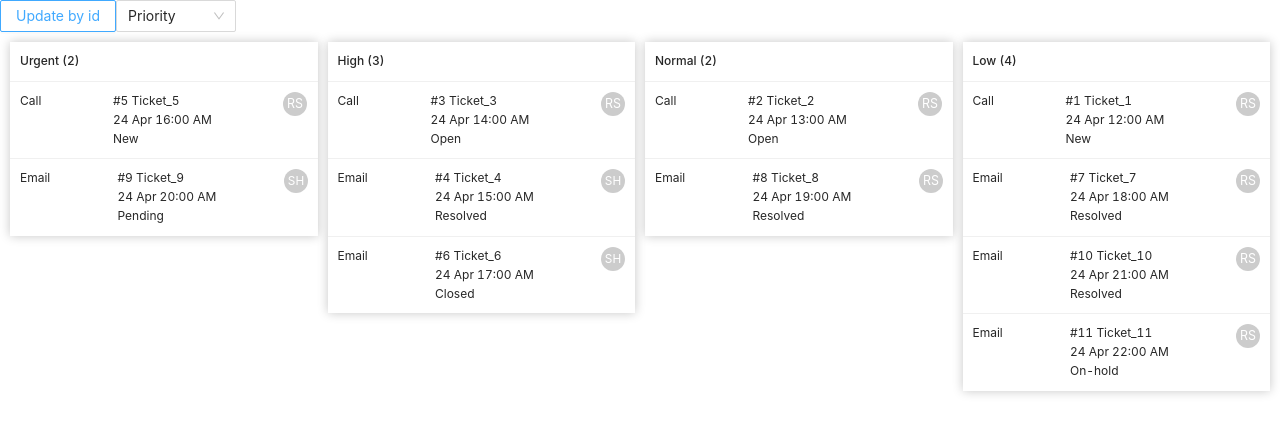
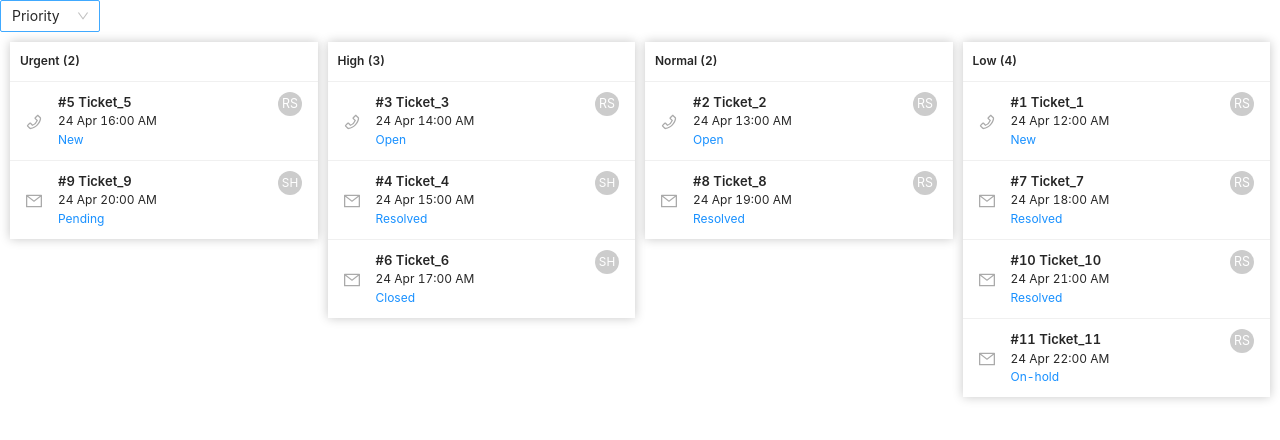
Before and after one commit to TDsunrui/hackthon_2022_agile-case, a React (Create React App) app: page / in a window 1280 px wide. Shown: the top 440 px of the page. Built offline with nearby package versions, Linux system fonts and the light colour scheme.

Commit message:
Optimization of style

```diff
--- a/package.json
+++ b/package.json
@@ -9,6 +9,7 @@
     "eject": "craco eject"
   },
   "dependencies": {
+    "@ant-design/icons": "^4.7.0",
     "@reduxjs/toolkit": "^1.8.1",
     "@testing-library/jest-dom": "^5.14.1",
     "@testing-library/react": "^13.0.0",
--- a/src/pages/home/case-card/index.tsx
+++ b/src/pages/home/case-card/index.tsx
@@ -1,5 +1,5 @@
 import React from "react";
-import { Divider } from "antd";
+import { Divider, Typography } from "antd";
 
 import CaseItem from "../case-item";
 
@@ -16,9 +16,9 @@ function CaseCard(props: CaseCardProps) {
 
   return (
     <div className="case-card-container">
-      <h4 className="case-card-header">
+      <Typography.Text className="case-card-header" strong>
         {data.title} ({data.list.length})
-      </h4>
+      </Typography.Text>
 
       <div className="case-card-content">
         {data.list.map((item) => (
--- /dev/null
+++ b/src/pages/home/case-item-agent/index.scss
@@ -0,0 +1,43 @@
+.case-item-agent-line {
+  background-color: #fff;
+  transition: background-color 0.2s linear;
+  cursor: pointer;
+
+  &:hover {
+    background-color: #f5f5f5;
+  }
+
+  &.active {
+    background-color: #e6f7ff;
+
+    .case-item-agent-avatar {
+      background-color: #1890ff;
+    }
+
+    .case-item-agent-name, .case-item-agent-check-icon {
+      color: #1890ff;
+    }
+  }
+}
+
+.case-item-agent-avatar {
+  cursor: pointer;
+}
+
+.ant-popover-arrow {
+  right: 4px !important;
+}
+
+.ant-popover-inner-content {
+  padding: 12px 0 0 !important;
+}
+
+.ant-tabs-nav {
+  margin: -10px 0 0 !important;
+  padding: 0 16px !important;
+}
+
+.ant-list-item {
+  padding: 8px 16px !important;
+  cursor: pointer;
+}
--- a/src/pages/home/case-item-agent/index.tsx
+++ b/src/pages/home/case-item-agent/index.tsx
@@ -1,8 +1,24 @@
-import { Avatar, Popover, Tabs } from "antd";
+import { useState } from "react";
+import { Avatar, List, Popover, Space, Tabs, Typography } from "antd";
+import { CheckCircleOutlined } from "@ant-design/icons";
 
-import { CaseModel } from "@/slices/case/caseSlice";
+import { useAppDispatch } from "@/app/hooks";
+
+import { CaseModel, updateById } from "@/slices/case/caseSlice";
+
+import notification from "@/utils/notification";
+
+import './index.scss';
 
 const { TabPane } = Tabs;
+
+const agentList = [
+  { name: 'Rui Sun', avatar: 'RS' },
+  { name: 'Shun He', avatar: 'SH' },
+  { name: 'Zhongxian Luo', avatar: 'ZX' },
+  { name: 'Chengyu Dai', avatar: 'CY' },
+  { name: 'Lyndon', avatar: 'LY' },
+];
 
 export interface CaseItemAgentProps {
   data: CaseModel;
@@ -11,24 +27,71 @@ export interface CaseItemAgentProps {
 function CaseItemAgent(props: CaseItemAgentProps) {
   const { data } = props;
 
+  const dispatch = useAppDispatch();
+
+  const [visible, setVisible] = useState(false);
+
+  const changeAgent = (agent: CaseModel['agent'], active: boolean) => {
+    if (!active) {
+      dispatch(updateById({
+        id: data.id,
+        data: { agent },
+      }));
+
+      notification('Agent updated successfully');
+    }
+
+    setVisible(false);
+  };
+
   const popoverContent = (
-    <Tabs
-      tabBarStyle={{ margin: 0 }}
-      defaultActiveKey="Agents"
-      onChange={(activeKey) => console.log(activeKey)}
-    >
+    <Tabs defaultActiveKey="Agents" size="small">
       <TabPane tab="Agents" key="Agents">
-        Content of Tab Pane Agents
+        <List
+          dataSource={agentList}
+          renderItem={(item) => {
+            const active = data.agent === item.avatar;
+            return (
+              <List.Item
+                className={`case-item-agent-line ${active ? 'active' : ''}`}
+                onClick={() => changeAgent(item.avatar, active)}
+              >
+                <Space align="center">
+                  {/* avatar */}
+                  <Avatar className="case-item-agent-avatar" size="small">
+                    {item.avatar}
+                  </Avatar>
+
+                  {/* name */}
+                  <Typography.Text className="case-item-agent-name">
+                    {item.name}
+                  </Typography.Text>
+
+                  {/* check icon */}
+                  {active && <CheckCircleOutlined className="case-item-agent-check-icon" />}
+                </Space>
+              </List.Item>
+            );
+          }}
+        />
       </TabPane>
 
-      <TabPane tab="Groups" key="Groups">
-        Content of Tab Pane Groups
+      <TabPane style={{ padding: '12px 16px' }} tab="Groups" key="Groups">
+        No groups have been added yet.
       </TabPane>
     </Tabs>
-  )
+  );
 
   return (
-    <Popover content={popoverContent}>
+    <Popover
+      content={popoverContent}
+      placement="bottomRight"
+      trigger="click"
+      visible={visible}
+      overlayStyle={{ width: '250px' }}
+      destroyTooltipOnHide
+      onVisibleChange={setVisible}
+    >
       <Avatar size="small" style={{ cursor: 'pointer' }}>{data.agent}</Avatar>
     </Popover>
   );
--- a/src/pages/home/case-item/index.scss
+++ b/src/pages/home/case-item/index.scss
@@ -1,14 +1,24 @@
 .case-item-container {
   display: flex;
-  justify-content: space-between;
-  padding: 10px;
+  padding: 10px 16px;
 }
 
-.case-item-middle {
-  margin: 0 10px;
+.case-item-wrap {
+  display: flex;
+  justify-content: space-between;
+  flex: 1;
 }
 
-.case-item-middle-third-status {
+.case-item-content {
+  margin: 0 16px;
+}
+
+.case-item-content-first {
+  font-size: 13px;
+  font-weight: 600;
+}
+
+.case-item-content-third-status {
   cursor: pointer;
 }
 
--- a/src/pages/home/case-item/index.tsx
+++ b/src/pages/home/case-item/index.tsx
@@ -1,10 +1,13 @@
-import { Dropdown, Menu } from 'antd';
+import { Dropdown, Menu, Typography } from 'antd';
+import { MailOutlined, PhoneOutlined } from '@ant-design/icons';
 
 import CaseItemAgent from '../case-item-agent';
 
 import { useAppDispatch } from '@/app/hooks';
 
 import { CaseModel, updateById } from '@/slices/case/caseSlice';
+
+import notification from '@/utils/notification';
 
 import './index.scss';
 
@@ -22,10 +25,18 @@ function CaseItem(props: CaseItemProps) {
       id: data.id,
       data: { status },
     }));
+
+    notification('Status updated successfully');
+  };
+
+  const SourceIcon = () => {
+    const ComponentName = data.source === 'Call' ? PhoneOutlined : MailOutlined;
+    return <ComponentName style={{ marginTop: 2, fontSize: 16, color: '#aaa' }} />
   };
 
   const DropdownOverlay = (
     <Menu
+      selectedKeys={[data.status]}
       items={[
         { label: 'New', key: 'New' },
         { label: 'Open', key: 'Open' },
@@ -40,26 +51,35 @@ function CaseItem(props: CaseItemProps) {
 
   return (
     <div className="case-item-container">
-      <div className="case-item-left">{data.source}</div>
+      {/* source */}
+      <SourceIcon />
 
-      <div className="case-item-middle">
-        <div className="case-item-middle-first">
+      <div className="case-item-wrap">
+        <div className="case-item-content">
+          {/* id & title */}
+          <div className="case-item-content-first">
             #{data.id} {data.title}
           </div>
 
-        <div className="case-item-middle-second">
+          {/* due date */}
+          <div className="case-item-content-second">
             {data.due_date}
           </div>
 
-        <div className="case-item-middle-third">
-          <Dropdown overlay={DropdownOverlay}>
-            <span className="case-item-middle-third-status">{data.status}</span>
+          {/* status */}
+          <div className="case-item-content-third">
+            <Dropdown overlay={DropdownOverlay} trigger={['click']}>
+              <Typography.Link className="case-item-middle-third-status">
+                {data.status}
+              </Typography.Link>
             </Dropdown>
           </div>
         </div>
 
+        {/* agent */}
         <div className="case-item-right">
           <CaseItemAgent data={data} />
+        </div>
       </div>
     </div>
   );
--- a/src/pages/home/index.tsx
+++ b/src/pages/home/index.tsx
@@ -1,11 +1,11 @@
-import { useEffect, useMemo } from 'react';
-import { Button, Select } from 'antd';
+import { useMemo } from 'react';
+import { Select } from 'antd';
 
 import CaseList from './case-list';
 
 import { useAppDispatch, useAppSelector } from '@/app/hooks';
 
-import { setSortedKey, SortedKeyEnum, updateById } from '@/slices/case/caseSlice';
+import { setSortedKey, SortedKeysType } from '@/slices/case/caseSlice';
 
 import sortCaseListByKey from '@/utils/sortCaseListByKey';
 
@@ -15,35 +15,19 @@ function Home() {
   const { sortedKey, caseList } = useAppSelector((state) => state.case);
   const dispatch = useAppDispatch();
 
-  const handleUpdateById = () => {
-    dispatch(updateById({
-      id: '1',
-      data: {
-        status: 'Pending',
-        priority: 'High',
-      },
-    }));
-  };
-  useEffect(() => console.log(caseList), [caseList]);
-
   const sortedCaseList = useMemo(() => {
     return sortCaseListByKey(caseList, sortedKey);
   }, [caseList, sortedKey]);
-  useEffect(() => console.log(sortedCaseList), [sortedCaseList]);
 
   return (
     <>
-      <Button onClick={handleUpdateById}>
-        Update by id
-      </Button>
-
-      <Select<SortedKeyEnum>
-        style={{ width: 120 }}
+      <Select<SortedKeysType>
+        style={{ width: 100 }}
         value={sortedKey}
         onChange={(value) => dispatch(setSortedKey(value))}
       >
-        <Option value="priority">Priority</Option>
-        <Option value="status">Status</Option>
+        <Option value="Priority">Priority</Option>
+        <Option value="Status">Status</Option>
       </Select>
 
       <CaseList sortedCaseList={sortedCaseList} />
--- a/src/slices/case/caseSlice.ts
+++ b/src/slices/case/caseSlice.ts
@@ -13,18 +13,15 @@ export interface CaseModel {
   due_date: string;
 }
 
-export enum SortedKeyEnum {
-  Priority = 'priority',
-  Status = 'status',
-}
+export type SortedKeysType = 'Priority' | 'Status';
 
 interface CaseState {
-  sortedKey: SortedKeyEnum;
+  sortedKey: 'Priority' | 'Status';
   caseList: CaseModel[];
 }
 
 const initialState: CaseState = {
-  sortedKey: SortedKeyEnum.Priority,
+  sortedKey: 'Priority',
   caseList: [
     {
       id: '1',
@@ -165,7 +162,7 @@ const caseSlice = createSlice({
   name: 'case',
   initialState,
   reducers: {
-    setSortedKey: (state, action: PayloadAction<SortedKeyEnum>) => {
+    setSortedKey: (state, action: PayloadAction<SortedKeysType>) => {
       state.sortedKey = action.payload;
     },
     updateById: (state, action: PayloadAction<{ id: CaseModel['id'], data: Partial<CaseModel> }>) => {
--- /dev/null
+++ b/src/utils/notification.ts
@@ -0,0 +1,9 @@
+import { notification as _notification } from 'antd';
+
+export default function notification(message: string) {
+  return _notification.success({
+    message,
+    placement: 'bottomRight',
+    duration: 2.5,
+  });
+}
--- a/src/utils/sortCaseListByKey.ts
+++ b/src/utils/sortCaseListByKey.ts
@@ -1,16 +1,16 @@
-import { CaseModel, SortedKeyEnum } from '@/slices/case/caseSlice';
+import { CaseModel, SortedKeysType } from '@/slices/case/caseSlice';
 
 export interface SortedCaseModel {
-  value: CaseModel[SortedKeyEnum];
+  value: CaseModel['priority' | 'status'];
   title: string;
   list: CaseModel[];
 }
 
-const sortCaseListByKey = (caseList: CaseModel[], key: SortedKeyEnum) => {
+const sortCaseListByKey = (caseList: CaseModel[], key: SortedKeysType) => {
   const result: SortedCaseModel[] = [];
 
   switch (key) {
-    case 'priority':
+    case 'Priority':
       const priorityOrder: CaseModel['priority'][] = ['Urgent', 'High', 'Normal', 'Low'];
       priorityOrder.forEach((curPriority, index) => {
         result[index] = {
@@ -20,7 +20,7 @@ const sortCaseListByKey = (caseList: CaseModel[], key: SortedKeyEnum) => {
         };
       });
       break;
-    case 'status':
+    case 'Status':
       const statusOrder: CaseModel['status'][] = ['New', 'Open', 'Pending', 'On-hold', 'Resolved', 'Closed'];
       statusOrder.forEach((curStatus, index) => {
         result[index] = {
```
Lines whose indentation alone changed are shown as unchanged.
